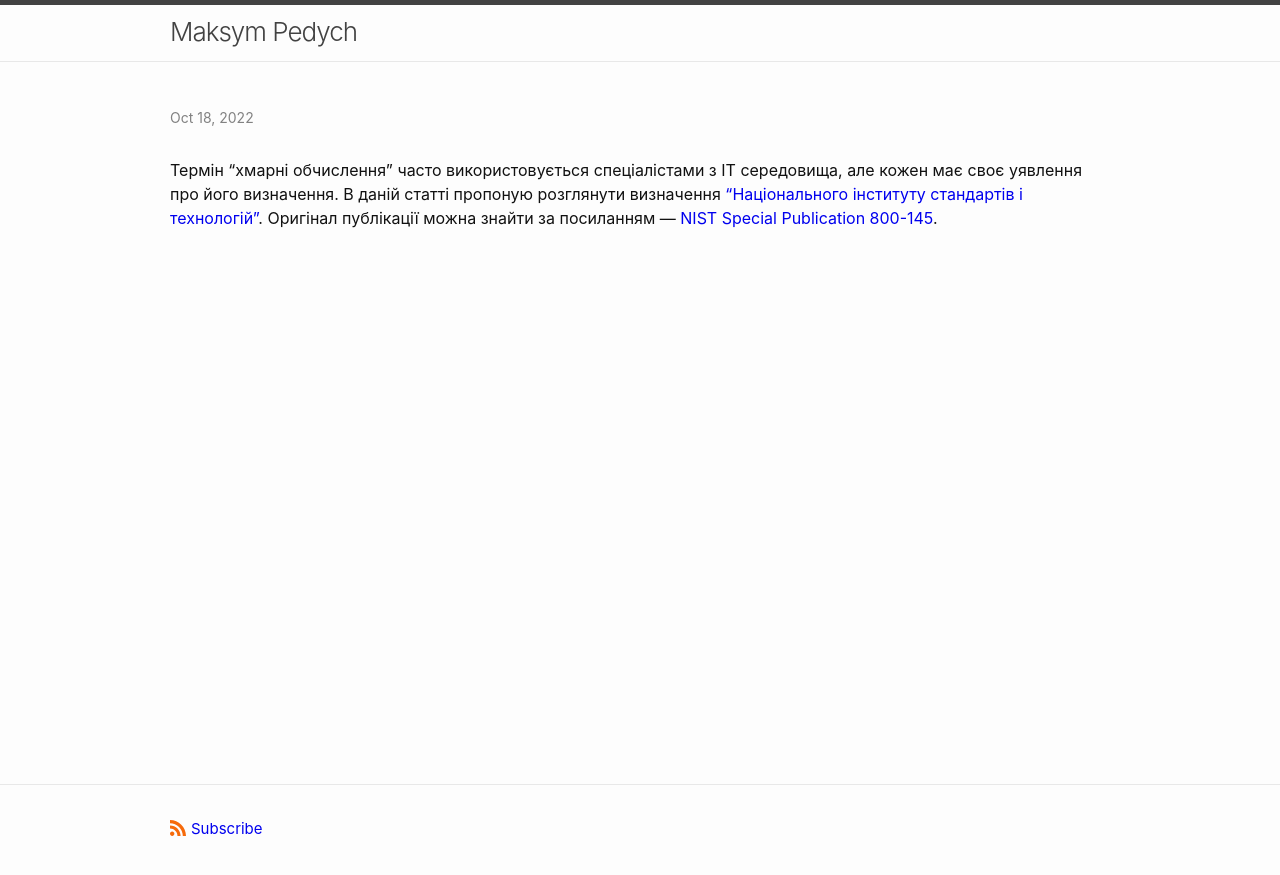
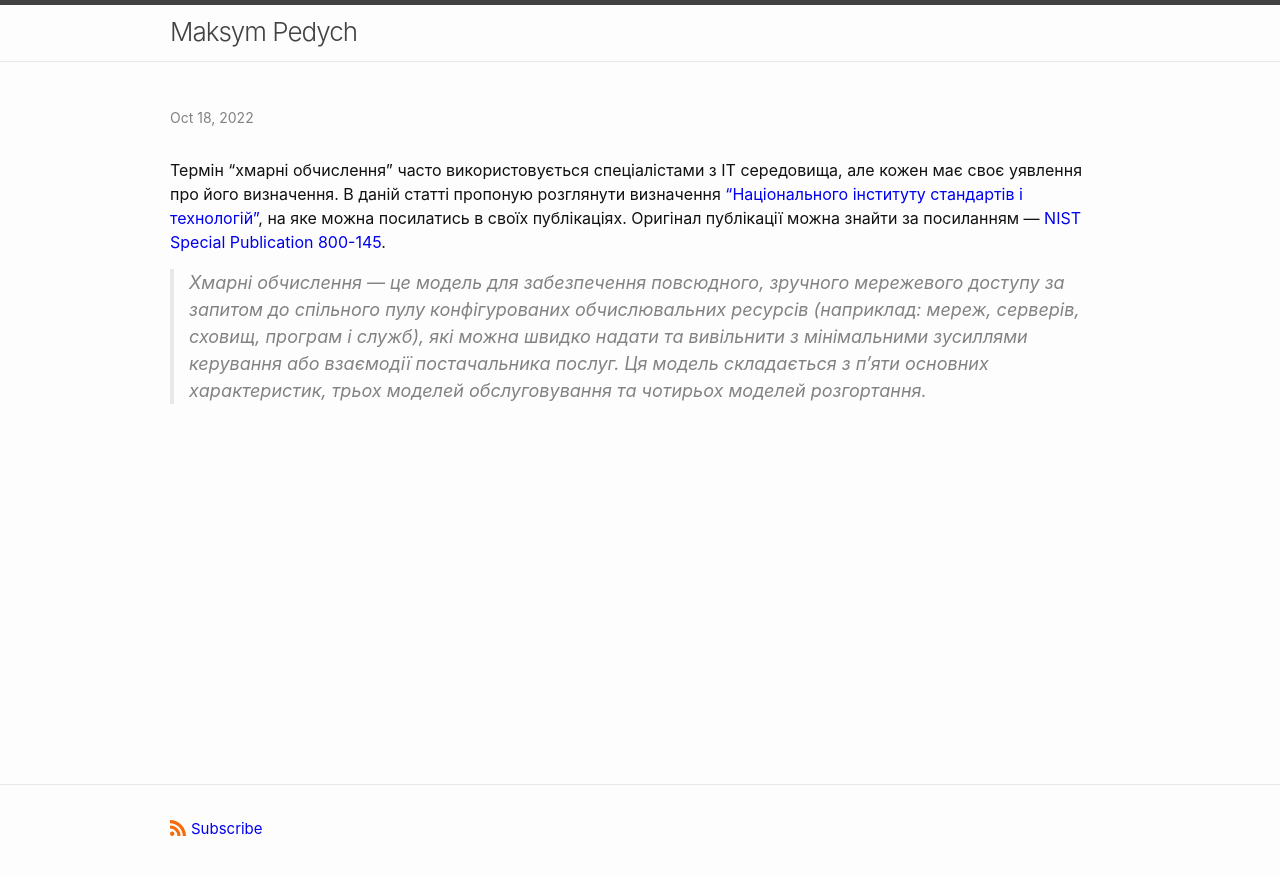
Before and after one commit to mpedych/mpedych.github.io, a Jekyll site: the page built from _posts/2022-10-18-the-nist-definition-of-cloud-computing.md, in a window 1280 px wide. Shown: the top 875 px of the page. Built offline with Jekyll 4.4.1, drawn with Linux system fonts in a browser that asks for light colours; our own code applies the rules of GitHub Pages for plain Markdown files; comment, search, counter and statistics services are not loaded.

Commit message:
Update 2022-10-18-the-nist-definition-of-cloud-computing.md

```diff
--- a/_posts/2022-10-18-the-nist-definition-of-cloud-computing.md
+++ b/_posts/2022-10-18-the-nist-definition-of-cloud-computing.md
@@ -4,4 +4,6 @@ title: "Визначення хмарних обчислень з точки з
 categories: misc
 ---
 
-Термін "хмарні обчислення" часто використовується спеціалістами з ІТ середовища, але кожен має своє уявлення про його визначення. В даній статті пропоную розглянути визначення ["Національного інституту стандартів і технологій"](https://uk.wikipedia.org/wiki/%D0%9D%D0%B0%D1%86%D1%96%D0%BE%D0%BD%D0%B0%D0%BB%D1%8C%D0%BD%D0%B8%D0%B9_%D1%96%D0%BD%D1%81%D1%82%D0%B8%D1%82%D1%83%D1%82_%D1%81%D1%82%D0%B0%D0%BD%D0%B4%D0%B0%D1%80%D1%82%D1%96%D0%B2_%D1%96_%D1%82%D0%B5%D1%85%D0%BD%D0%BE%D0%BB%D0%BE%D0%B3%D1%96%D1%97). Оригінал публікації можна знайти за посиланням — [NIST Special Publication 800-145](https://nvlpubs.nist.gov/nistpubs/Legacy/SP/nistspecialpublication800-145.pdf).
+Термін "хмарні обчислення" часто використовується спеціалістами з ІТ середовища, але кожен має своє уявлення про його визначення. В даній статті пропоную розглянути визначення ["Національного інституту стандартів і технологій"](https://uk.wikipedia.org/wiki/%D0%9D%D0%B0%D1%86%D1%96%D0%BE%D0%BD%D0%B0%D0%BB%D1%8C%D0%BD%D0%B8%D0%B9_%D1%96%D0%BD%D1%81%D1%82%D0%B8%D1%82%D1%83%D1%82_%D1%81%D1%82%D0%B0%D0%BD%D0%B4%D0%B0%D1%80%D1%82%D1%96%D0%B2_%D1%96_%D1%82%D0%B5%D1%85%D0%BD%D0%BE%D0%BB%D0%BE%D0%B3%D1%96%D1%97), на яке можна посилатись в своїх публікаціях. Оригінал публікації можна знайти за посиланням — [NIST Special Publication 800-145](https://nvlpubs.nist.gov/nistpubs/Legacy/SP/nistspecialpublication800-145.pdf).
+
+> Хмарні обчислення — це модель для забезпечення повсюдного, зручного мережевого доступу за запитом до спільного пулу конфігурованих обчислювальних ресурсів (наприклад: мереж, серверів, сховищ, програм і служб), які можна швидко надати та вивільнити з мінімальними зусиллями керування або взаємодії постачальника послуг. Ця модель складається з п’яти основних характеристик, трьох моделей обслуговування та чотирьох моделей розгортання.
```
